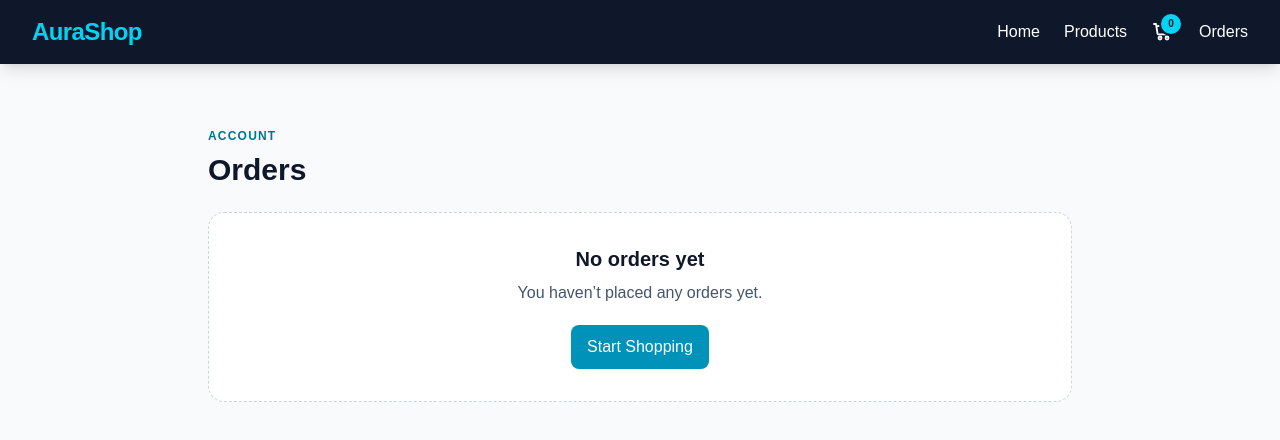
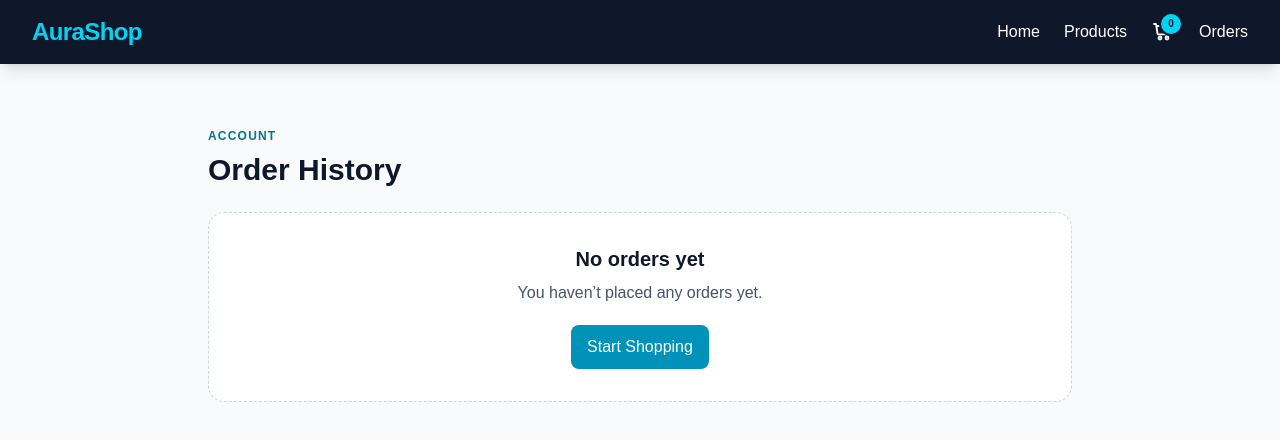
Before and after one commit to Kylian1592005/AuraShop-E-Commerce-Store, a React (Vite) app: page /orders in a window 1280 px wide. Shown: the top 440 px of the page. Built offline with nearby package versions, Linux system fonts and the light colour scheme.

Commit message:
feat: rename Orders component to OrderHistory for clarity and update heading

```diff
--- a/src/pages/Orders.jsx
+++ b/src/pages/Orders.jsx
@@ -2,7 +2,7 @@
 import OrderCard from "../components/OrderCard";
 import { Link } from "react-router-dom";
 
-export default function Orders() {
+export default function OrderHistory() {
   const [orders] = useState(() => {
     try {
       const data = JSON.parse(localStorage.getItem("orders"));
@@ -18,7 +18,9 @@
         <p className="text-xs font-semibold uppercase tracking-widest text-cyan-700">
           Account
         </p>
-        <h1 className="mt-2 text-3xl font-bold text-slate-900">Orders</h1>
+        <h1 className="mt-2 text-3xl font-bold text-slate-900">
+          Order History
+        </h1>
       </div>
 
       {orders.length === 0 ? (
```
